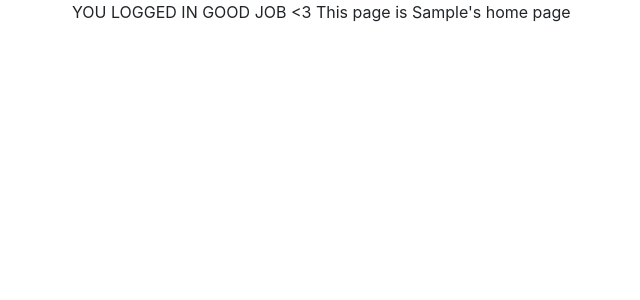
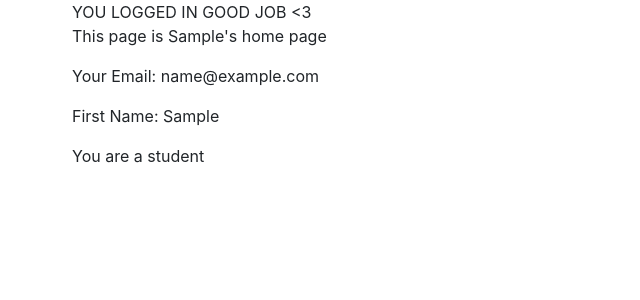
Before and after one commit to Khoa-bit/e-learning-se-project, a Django app: page /user/1/about/ in a window 1280 px wide. Shown: the top 300 px of the page, without its empty margins (13-653 px from the left). Run offline with Django 3.2, Linux system fonts and the light colour scheme; tables that the repository leaves empty hold one stand-in row (values such as "Sample post"); some libraries are stand-ins or nearby versions.

Commit message:
basic user info page

```diff
--- a/User/templates/User/userinfo.html
+++ b/User/templates/User/userinfo.html
@@ -2,7 +2,10 @@
 {%block body%}
 YOU LOGGED IN GOOD JOB <3
 {%if user.first_name%}
-This page is {{user.first_name}}'s home page
+<p>This page is {{user.first_name}}'s home page</p>
+<p>Your Email: {{user.email}}</p>
+<p>First Name: {{user.first_name}}</p>
+<p>You are a {{role}}</p>
 {%else%}
 This user's home page
 {%endif%}
--- a/User/views.py
+++ b/User/views.py
@@ -15,6 +15,8 @@ def LoginView(request):
       login(request,user)
       if user.is_staff:
         return HttpResponseRedirect(reverse("admin:index"))
+      elif user.student:
+        return UserInfoView(request,user.id)
       return render(request,"User/userinfo.html",{"user":user})
   else:
     form = AuthenticationForm()
@@ -23,4 +25,7 @@ def LoginView(request):
 def UserInfoView(request,id):
   user = User.objects.get(id=id)
   context={"user":user}
+  if user.student:
+    context["role"]="student"
+  else: context["role"]="Lecturer"
   return render(request,"User/userinfo.html",context)
```
